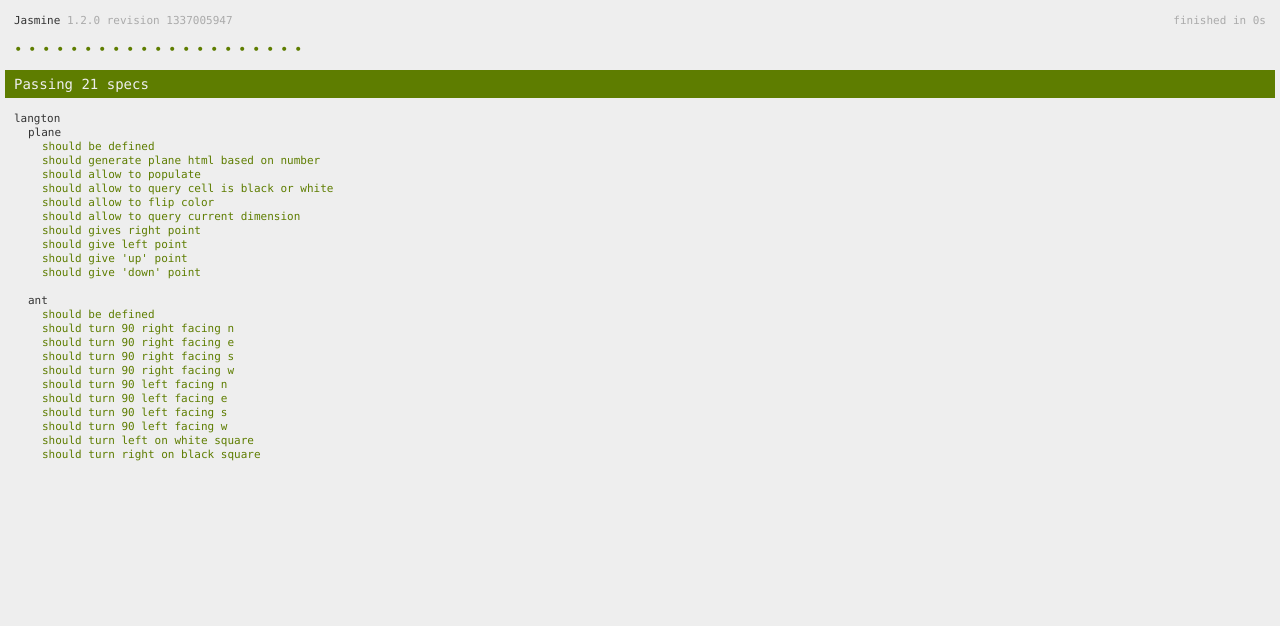
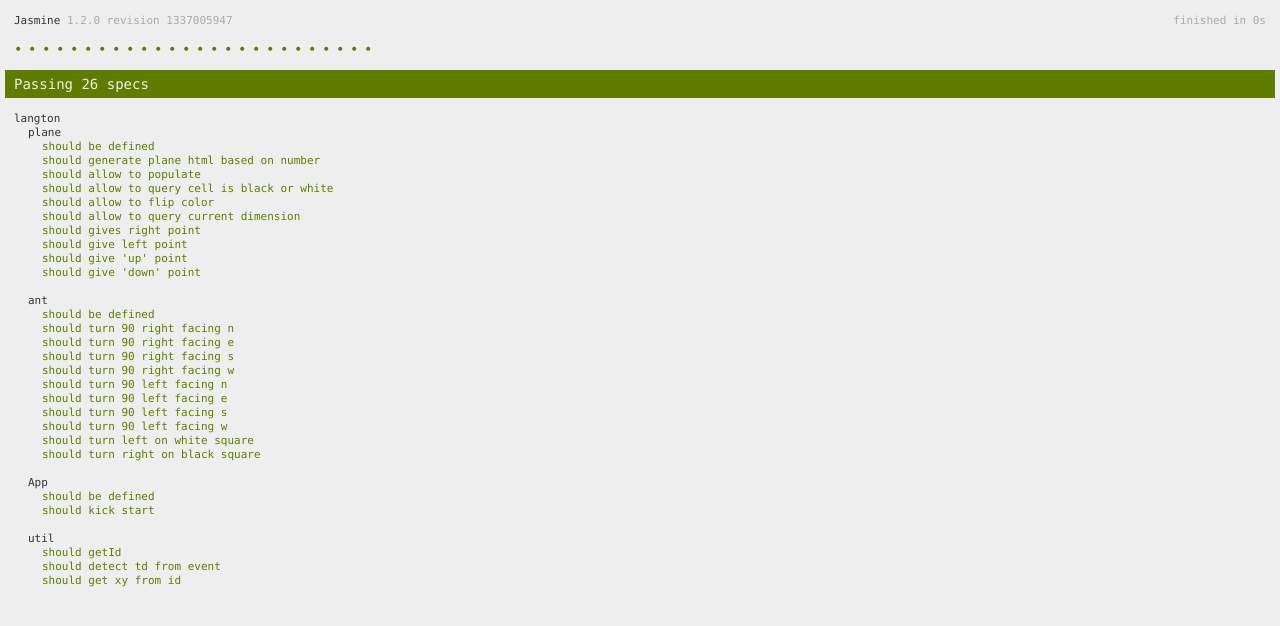
Before and after one commit to jackysee/langton-ant, a plain HTML site: page spec.html in a window 1280 px wide. Drawn offline with Linux system fonts and the light colour scheme.

Commit message:
move app and util

```diff
--- a/ant.js
+++ b/ant.js
@@ -1,7 +1,7 @@
 var Plane = {
 
 	getPlane: function(){
-		this.el = this.el || document.getElementById('plane');
+		this.el = this.el || util.$('plane');
 		return this.el;
 	},
 
@@ -23,11 +23,11 @@ var Plane = {
 	},
 
 	isBlack: function(xy){
-		return document.getElementById(xy.join("-")).className === "black";
+		return util.$(xy.join("-")).className === "black";
 	},
 
 	flip: function(xy){
-		document.getElementById(xy.join("-")).className = this.isBlack(xy)? "":"black";
+		util.$(xy.join("-")).className = this.isBlack(xy)? "":"black";
 	},
 
 	rightOf: function(xy){
@@ -90,7 +90,30 @@ var Ant = {
 			this.turnRight();
 
 	}
+};
 
+var App = {
+	timer: null,
+	start: function(xy){
+		Ant.init(xy, 'n', Plane);
+		Ant.walk();
+		this.timer = setInterval(function(){ Ant.walk(); }, 100);
+	},
+	stop: function(){
+		clearInterval(this.timer);
+	}
+};
 
-
+var util = {
+	$: function(id){
+		return document.getElementById(id);
+	},
+	isTd: function(ev){
+		return ev.target.tagName.toLowerCase() === 'td';
+	},
+	getXy: function(ev){
+		return ev.target.id.split("-").map(function(num){
+			return parseInt(num, 10);
+		});
+	}
 };
--- a/ant_spec.js
+++ b/ant_spec.js
@@ -135,4 +135,48 @@ describe("langton", function(){
 
 	});
 
+	describe("App", function() {
+
+		it("should be defined", function() {
+			expect(App).toBeDefined();
+		});
+
+		it("should kick start", function() {
+			jasmine.Clock.useMock();
+			spyOn(Ant, 'init');
+			spyOn(Ant, 'walk');
+			App.start([0, 0]);
+			expect(Ant.init).toHaveBeenCalledWith([0, 0], 'n', Plane);
+			expect(Ant.walk).toHaveBeenCalled();
+			expect(App.timer).toBeDefined();
+			jasmine.Clock.tick(101);
+			expect(Ant.walk.calls.length).toEqual(2);
+
+			App.stop();
+			jasmine.Clock.tick(101);
+			expect(Ant.walk.calls.length).toEqual(2);
+		});
+
+	});
+
+	describe("util", function() {
+
+		it("should getId", function() {
+			spyOn(document, 'getElementById');
+			util.$('abc');
+			expect(document.getElementById).toHaveBeenCalledWith('abc');
+		});
+
+		it("should detect td from event", function() {
+			var ev = { target: {tagName:'TD'}};
+			expect(util.isTd(ev)).toBeTruthy();
+		});
+
+		it("should get xy from id", function() {
+			var ev = { target: {id: '1-2'}};
+			expect(util.getXy(ev)).toEqual([1,2]);
+		});
+
+	});
+
 });
```
Also changed, not shown: index.html (+1 -27 lines).
